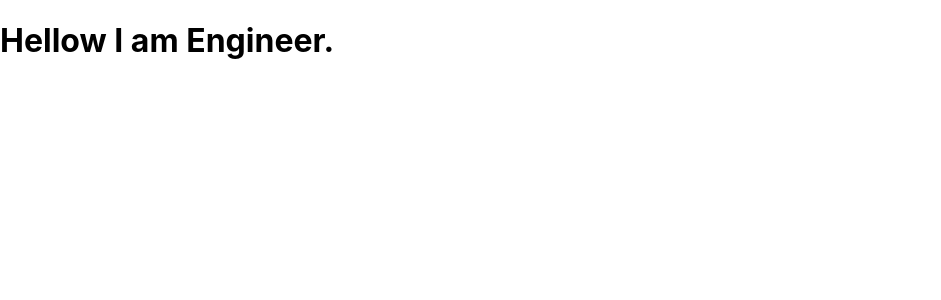
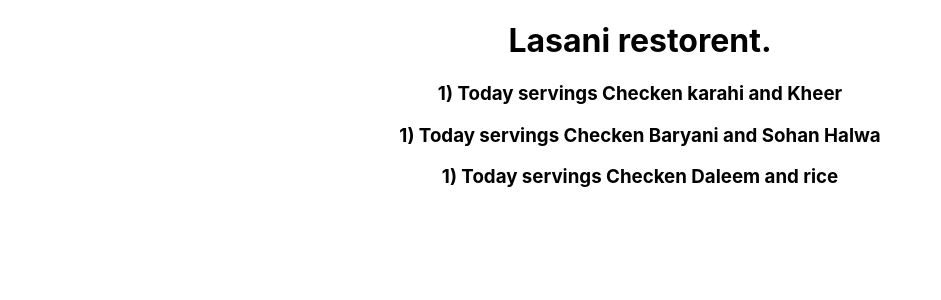
Before and after one commit to Azhar7909/reactBootCamp2020, a React (Create React App) app: page / in a window 1280 px wide. Shown: the top 300 px of the page, without its empty margins (0-941 px from the left). Built offline with nearby package versions, Linux system fonts and the light colour scheme.

Commit message:
I have done class-3

```diff
--- a/src/App.js
+++ b/src/App.js
@@ -1,12 +1,16 @@
 import React from 'react';
 import './App.css';
+import Dinner from './Dinner';
 
 function App() {
   return (
-    <div>
+    <div className="App">
       <h1>
-        Hellow I am Engineer.
+        Lasani restorent.
       </h1>
+      <Dinner dish="Checken karahi" sweet="Kheer"/>
+      <Dinner dish="Checken Baryani" sweet="Sohan Halwa"/>
+      <Dinner dish="Checken Daleem" sweet="rice"/>
     </div>
   );
 }
--- /dev/null
+++ b/src/Dinner.js
@@ -0,0 +1,9 @@
+import React from 'react'
+
+export default function Dinner(props) {
+    return (
+        <div>
+            <h3>1) Today servings {props.dish} and {props.sweet}</h3>
+        </div>
+    )
+}
```
